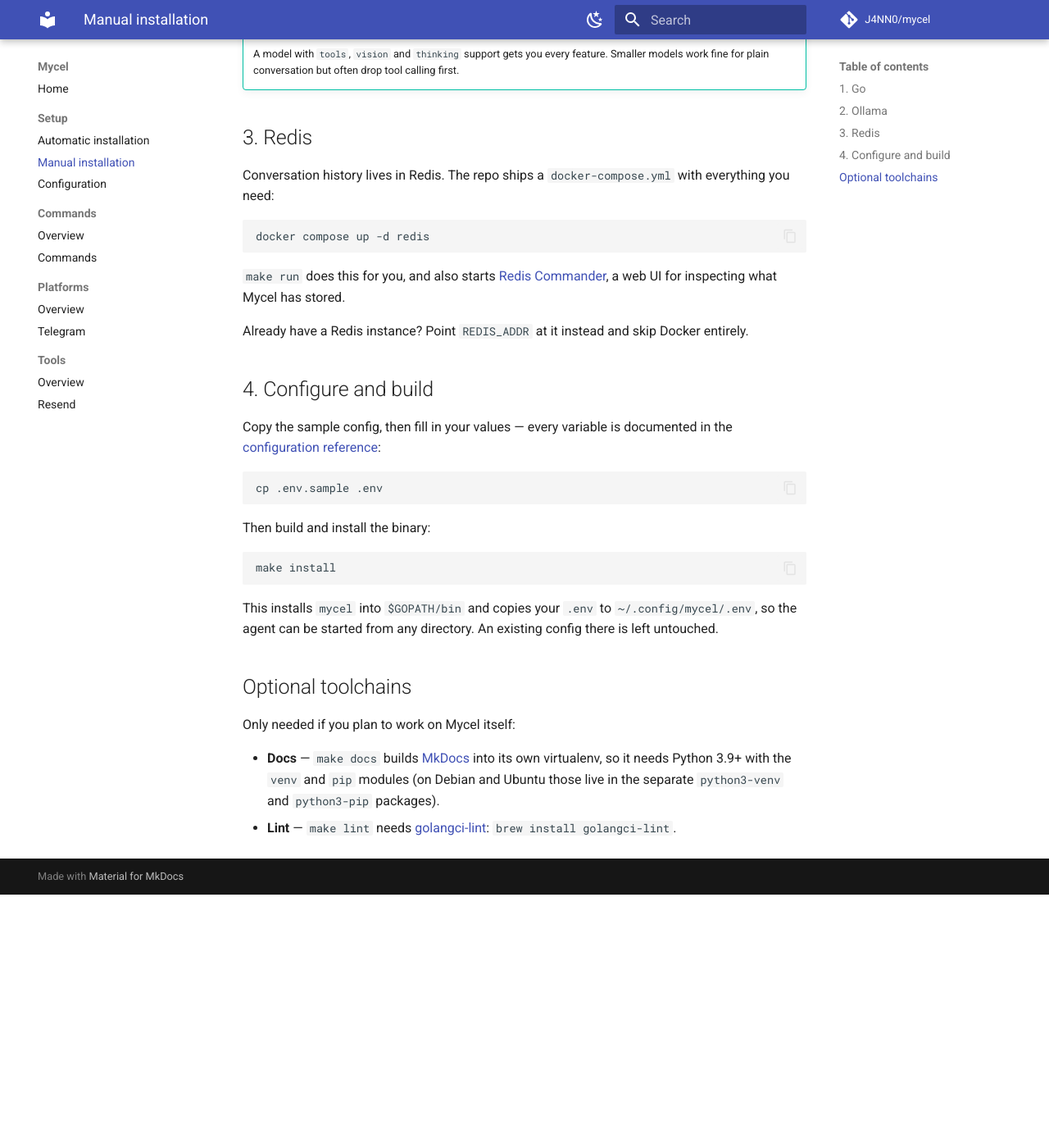
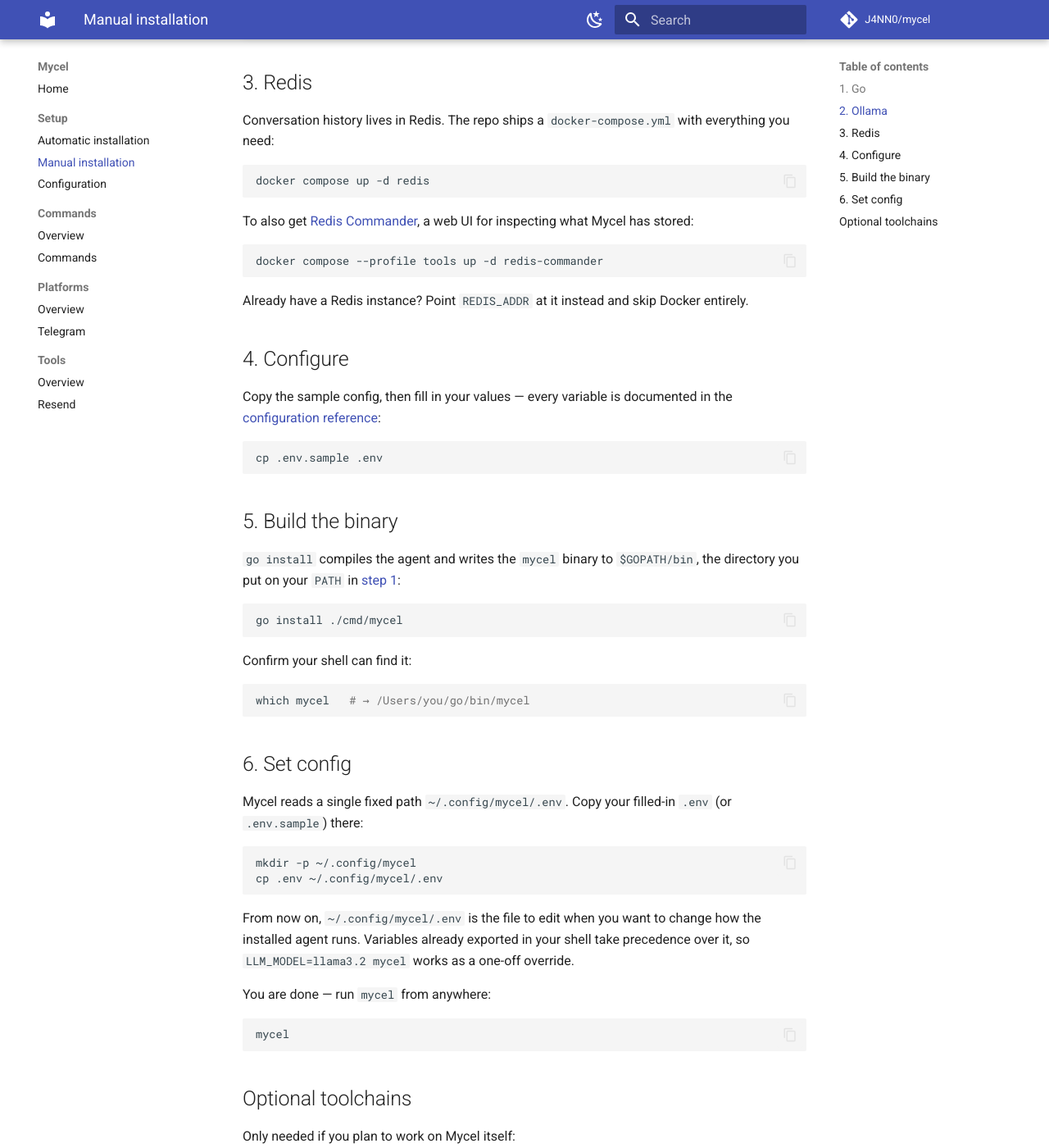
Before and after one commit to J4NN0/mycel, an MkDocs documentation site: the page built from docs/setup/manual.md, in a window 1280 px wide and 1400 px high, scrolled down 1011 px. Shown: the whole window at 82% size. Built offline with MkDocs 1.6.1 and Material for MkDocs 9.7.7, drawn with Linux system fonts in a browser that asks for light colours; comment, search, counter and statistics services are not loaded; before the commit the page ends 2102 px from its top, so only the background shows below that; some of the changed text lies outside the part shown.

````diff
--- a/docs/setup/manual.md
+++ b/docs/setup/manual.md
@@ -1,18 +1,15 @@
 # Manual installation
 
-Mycel needs three things before it can start: a Go toolchain to build the project, Ollama to run the model(s), and Docker (i.e., Redis to store conversations, etc.). The installer puts all of them there for you.
+Mycel needs three things before it can start: a Go toolchain to build the project, Ollama to run the model(s), and Docker (i.e., Redis to store conversations, etc.). This page walks through them one by one, then builds and configures the agent.
 
 ## 1. Go
 
-Mycel is built with Go — see [`go.mod`](https://github.com/J4NN0/mycel/blob/main/go.mod) for the
-version the module targets.
+Mycel is built with Go — see [`go.mod`](https://github.com/J4NN0/mycel/blob/main/go.mod) for the version the module targets.
 
 ```sh
-brew install go   # macOS
+brew install go   # macOS, or download from go.dev/doc/install
 go version
 ```
-
-Go 1.21 and newer downloads the exact toolchain `go.mod` asks for on its own, so a slightly older Go still builds Mycel.
 
 The binary lands in `$GOPATH/bin` (usually `~/go/bin`), so make sure that directory is on your `PATH`:
 
@@ -44,11 +41,15 @@ Conversation history lives in Redis. The repo ships a `docker-compose.yml` with
 docker compose up -d redis
 ```
 
-`make run` does this for you, and also starts [Redis Commander](http://localhost:8081), a web UI for inspecting what Mycel has stored.
+To also get [Redis Commander](http://localhost:8081), a web UI for inspecting what Mycel has stored:
+
+```sh
+docker compose --profile tools up -d redis-commander
+```
 
 Already have a Redis instance? Point `REDIS_ADDR` at it instead and skip Docker entirely.
 
-## 4. Configure and build
+## 4. Configure
 
 Copy the sample config, then fill in your values — every variable is documented in the [configuration reference](../configuration.md):
 
@@ -56,20 +57,40 @@ Copy the sample config, then fill in your values — every variable is documente
 cp .env.sample .env
 ```
 
-Then build and install the binary:
+## 5. Build the binary
+
+`go install` compiles the agent and writes the `mycel` binary to `$GOPATH/bin`, the directory you put on your `PATH` in [step 1](#1-go):
 
 ```sh
-make install
+go install ./cmd/mycel
 ```
 
-This installs `mycel` into `$GOPATH/bin` and copies your `.env` to `~/.config/mycel/.env`, so the agent can be started from any directory. An existing config there is left untouched.
+Confirm your shell can find it:
+
+```sh
+which mycel   # → /Users/you/go/bin/mycel
+```
+
+## 6. Set config
+
+Mycel reads a single fixed path `~/.config/mycel/.env`. Copy your filled-in `.env` (or `.env.sample`) there:
+
+```sh
+mkdir -p ~/.config/mycel
+cp .env ~/.config/mycel/.env
+```
+
+From now on, `~/.config/mycel/.env` is the file to edit when you want to change how the installed agent runs. Variables already exported in your shell take precedence over it, so `LLM_MODEL=llama3.2 mycel` works as a one-off override.
+
+You are done — run `mycel` from anywhere:
+
+```sh
+mycel
+```
 
 ## Optional toolchains
 
 Only needed if you plan to work on Mycel itself:
 
-- **Docs** — `make docs` builds [MkDocs](https://www.mkdocs.org/) into its own virtualenv, so it
-  needs Python 3.9+ with the `venv` and `pip` modules (on Debian and Ubuntu those live in the
-  separate `python3-venv` and `python3-pip` packages).
-- **Lint** — `make lint` needs [golangci-lint](https://golangci-lint.run):
-  `brew install golangci-lint`.
+- **Docs** — `make docs` builds [MkDocs](https://www.mkdocs.org/) into its own virtualenv, so it needs Python 3.9+ with the `venv` and `pip` modules (on Debian and Ubuntu those live in the separate `python3-venv` and `python3-pip` packages).
+- **Lint** — `make lint` needs [golangci-lint](https://golangci-lint.run): `brew install golangci-lint`.
````
Also changed, not shown: README.md (+4 -8 lines), docs/configuration.md (+6 -17 lines), docs/setup/automatic.md (+3 -1 lines), install/README.md (+8 -18 lines), 5 other files.
